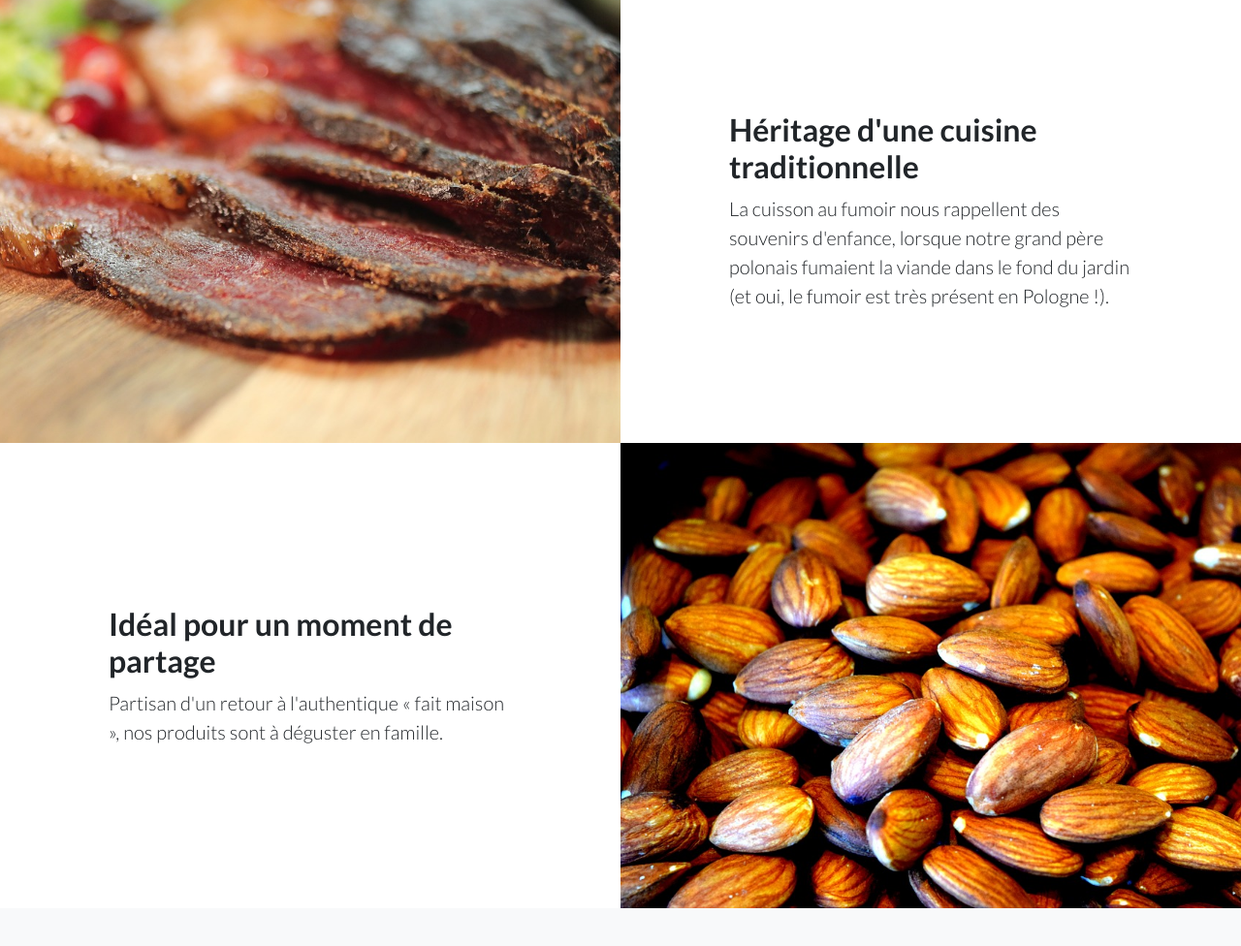
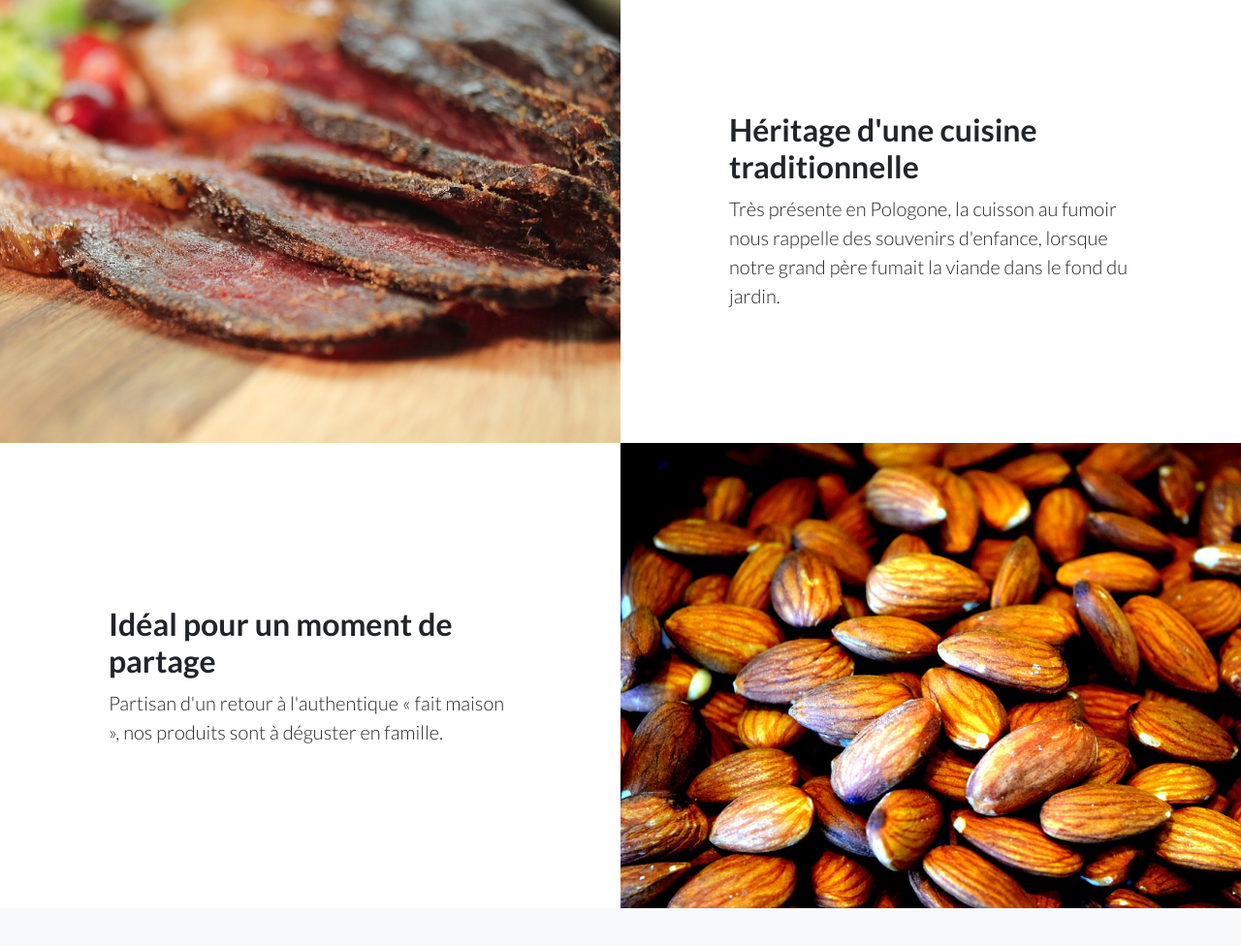
Before and after one commit to vivienaudoux/vivienaudoux.github.io, a website: page index.html in a window 1280 px wide. Shown: the part 1760-2736 px from the top of the page at 97% size. Drawn offline with nearby package versions, Linux system fonts and the light colour scheme.

Commit message:
minor correction

```diff
--- a/index.html
+++ b/index.html
@@ -105,7 +105,7 @@
           <div class="col-lg-6 text-white showcase-img" style="background-image: url('img/bg-showcase-2.jpg'); background-position: center;"></div>
           <div class="col-lg-6 my-auto showcase-text">
             <h2>Héritage d'une cuisine traditionnelle </h2>
-            <p class="lead mb-0">La cuisson au fumoir nous rappellent des souvenirs d'enfance, lorsque notre grand père polonais fumaient la viande dans le fond du jardin (et oui, le fumoir est très présent en Pologne !).</p>
+            <p class="lead mb-0">Très présente en Pologone, la cuisson au fumoir nous rappelle des souvenirs d'enfance, lorsque notre grand père fumait la viande dans le fond du jardin.</p>
           </div>
         </div>
         <div class="row no-gutters">
```
